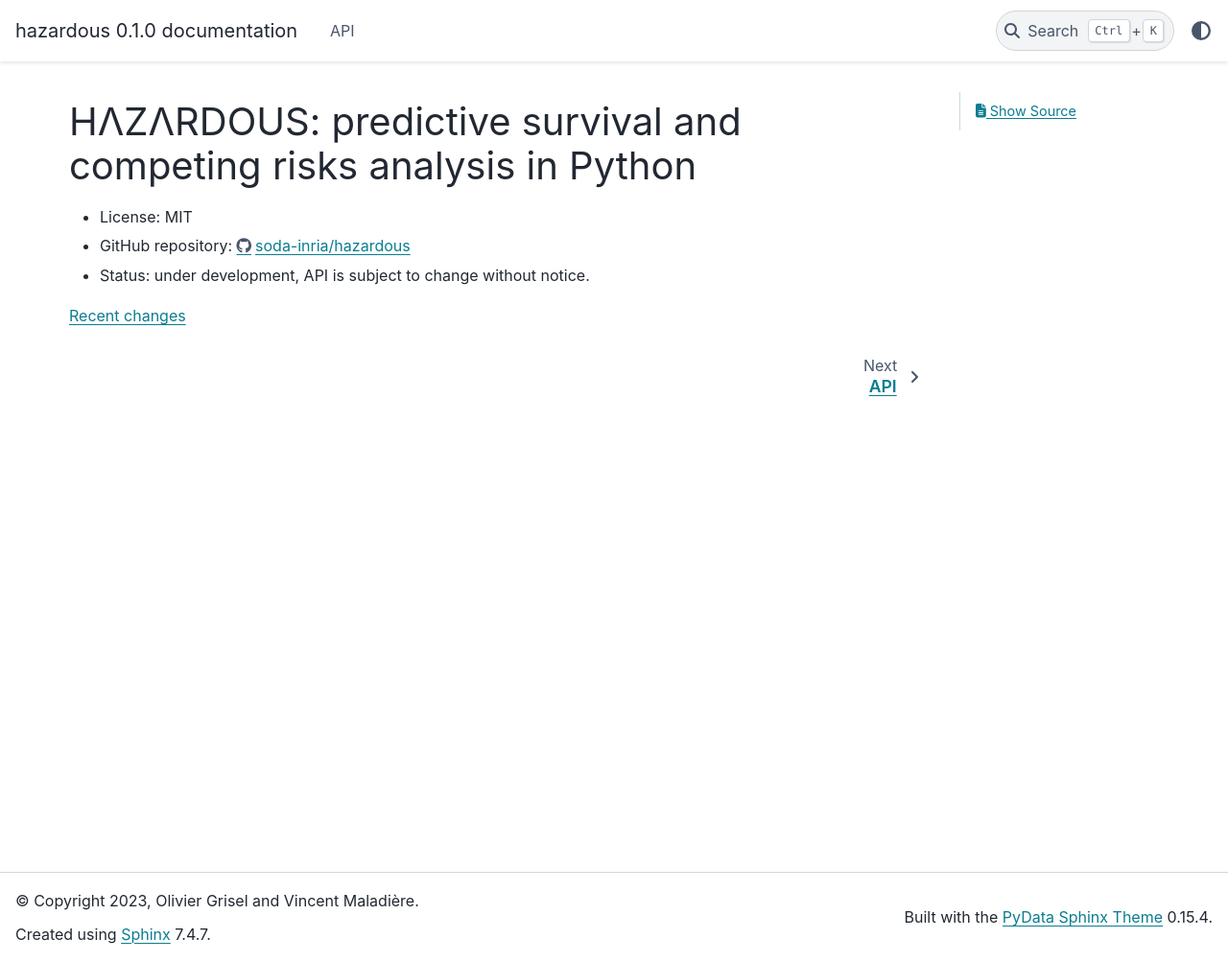
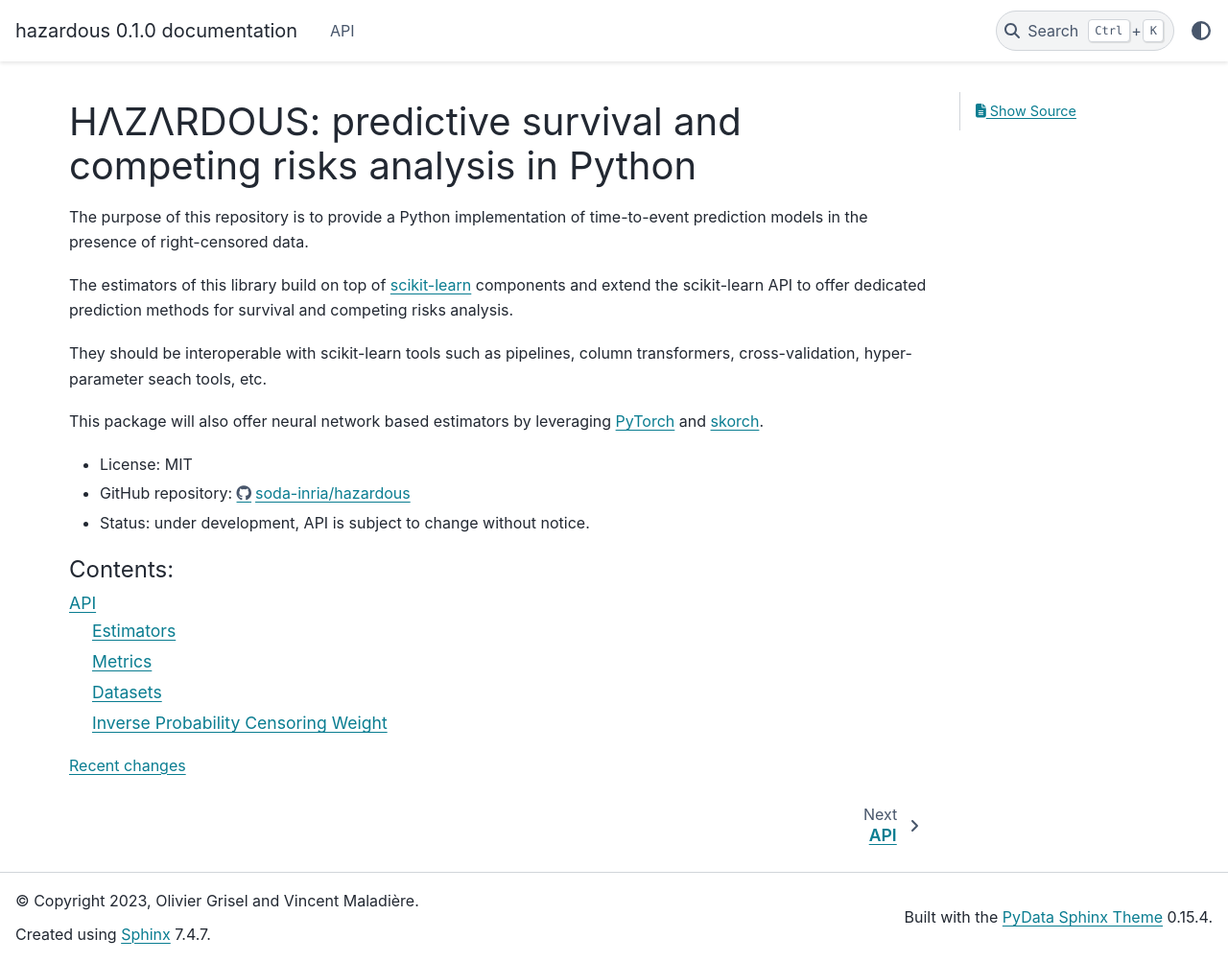
Before and after one commit to soda-inria/hazardous, a Sphinx documentation site: the page built from doc/index.rst, in a window 1280 px wide and 1003 px high. Shown: the whole window at 96% size. Built offline with Sphinx 7.4.7 and the PyData theme 0.15.4, drawn with Linux system fonts in a browser that asks for light colours; pages that are not in the unit, such as notebooks, are missing from menus.

Commit message:
Improve doc homepage

```diff
--- a/doc/index.rst
+++ b/doc/index.rst
@@ -6,22 +6,35 @@
 HΛZΛRDOUS: predictive survival and competing risks analysis in Python
 ======================================================================
 
-.. toctree::
-   :maxdepth: 2
-   :caption: Contents:
+The purpose of this repository is to provide a Python implementation of
+time-to-event prediction models in the presence of right-censored data.
 
-.. currentmodule:: hazardous
+The estimators of this library build on top of `scikit-learn
+<https://scikit-learn.org>`_ components and extend the scikit-learn API to
+offer dedicated prediction methods for survival and competing risks analysis.
+
+They should be interoperable with scikit-learn tools such as pipelines, column
+transformers, cross-validation, hyper-parameter seach tools, etc.
+
+This package will also offer neural network based estimators by leveraging
+`PyTorch <https://pytorch.org>`_ and `skorch
+<https://skorch.readthedocs.io/>`_.
 
 - License: MIT
 - GitHub repository: https://github.com/soda-inria/hazardous
 - Status: under development, API is subject to change without notice.
 
+
+
+.. toctree::
+   :maxdepth: 2
+   :caption: Contents:
+
+   api
+   auto_examples/index
+
+.. currentmodule:: hazardous
+
 .. container:: right-align
 
    `Recent changes <CHANGES.html>`_
-
-.. toctree::
-   :hidden:
-
-   auto_examples/index
-   api
```
